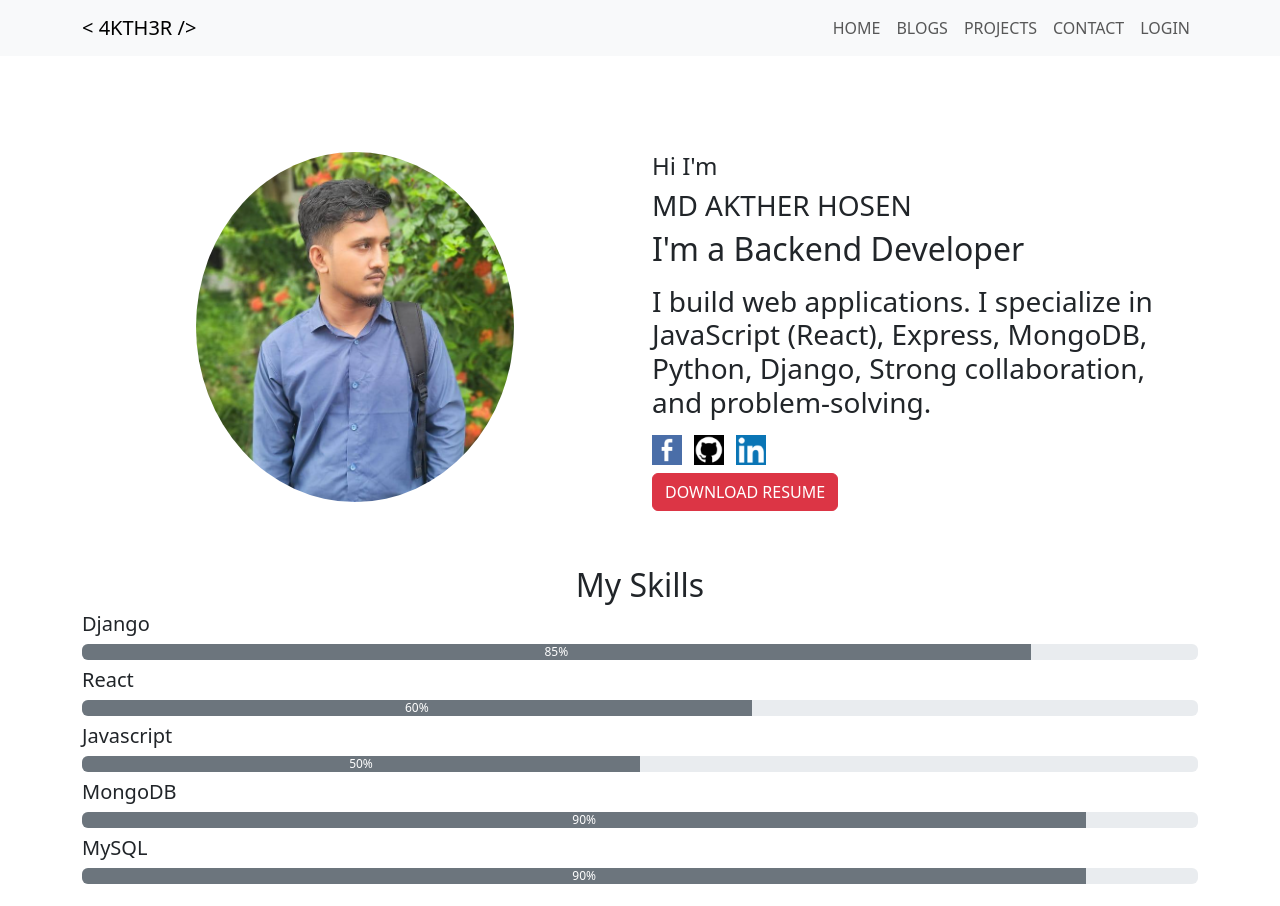
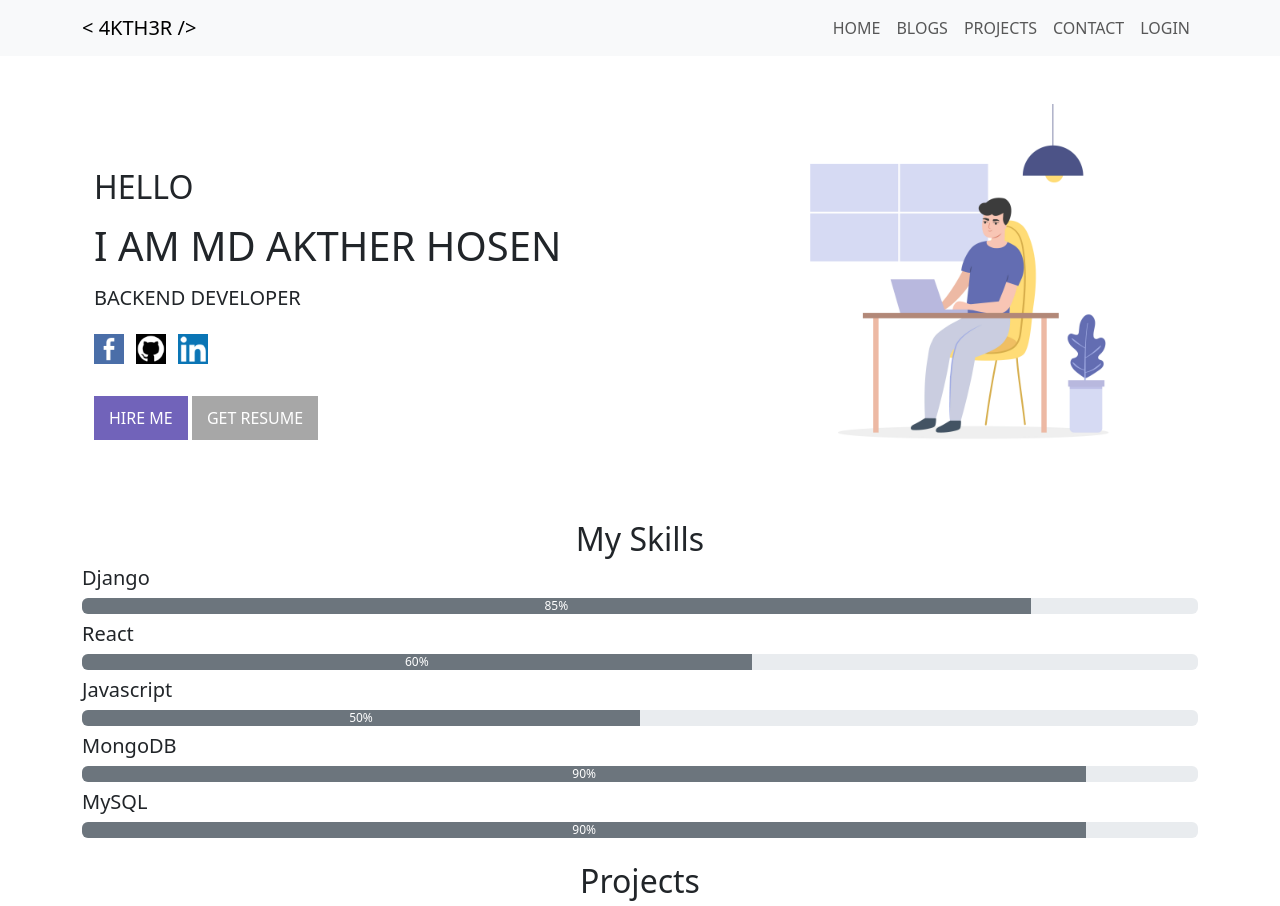
Before and after one commit to AktherHosen/nowshad_portfolio, a Django app: page / in a window 1280 px wide. Shown: the top 906 px of the page. Run offline with Django 4.2, Linux system fonts and the light colour scheme; data comes from the database, SQL or seed files in the repository; both versions use the stored data as it was after the commit; some libraries are stand-ins or nearby versions.

Commit message:
ui updated

```diff
--- a/static/css/style.css
+++ b/static/css/style.css
@@ -1,3 +1,22 @@
+.hire-btn {
+  background: rgba(113, 99, 186, 255);
+  color: #fff;
+  border: 0;
+  outline: 0;
+  padding: 10px 15px;
+  font-weight: 500;
+  cursor: pointer;
+}
+
+.resume-btn {
+  background: #00000058;
+  color: #fff;
+  border: 0;
+  outline: 0;
+  padding: 10px 15px;
+  font-weight: 500;
+  cursor: pointer;
+}
 * {
   margin: 0;
   padding: 0;
@@ -95,3 +114,13 @@
 .sub a:hover > ul {
   display: block;
 }
+
+/* banner css */
+
+.banner-wrapper {
+  padding-top: 6.875rem;
+  z-index: 1;
+}
+
+.banner-wrapper .banner-content {
+}
--- a/templates/base.html
+++ b/templates/base.html
@@ -6,8 +6,9 @@
     <meta charset="utf-8">
     <meta name="viewport" content="width=device-width, initial-scale=1">
     <title>Nowshad Portfolio</title>
-    <link href="https://cdn.jsdelivr.net/npm/bootstrap@5.3.1/dist/css/bootstrap.min.css" rel="stylesheet"
-        integrity="sha384-4bw+/aepP/YC94hEpVNVgiZdgIC5+VKNBQNGCHeKRQN+PtmoHDEXuppvnDJzQIu9" crossorigin="anonymous">
+    <link href="https://cdn.jsdelivr.net/npm/bootstrap@5.3.3/dist/css/bootstrap.min.css" rel="stylesheet"
+        integrity="sha384-QWTKZyjpPEjISv5WaRU9OFeRpok6YctnYmDr5pNlyT2bRjXh0JMhjY6hW+ALEwIH" crossorigin="anonymous">
+
     <link rel="stylesheet" type="text/css" href="{% static 'css/style.css' %}">
     <script src="https://kit.fontawesome.com/32c8ab3425.js" crossorigin="anonymous"></script>
 </head>
--- a/templates/home.html
+++ b/templates/home.html
@@ -1,31 +1,19 @@
 {% extends "base.html" %}
+{% load static %}
 {% block content %}
-{% load static %}
-<div class="d-flex row mt-5 mb-3">
-    <div class="col-md-6 col-12 mb-sm-5">
-        <div class="d-flex justify-content-center mt-5">
-            {% if user.is_authenticated %}
-            <img src="{{ user_profile.profile_image.url }}" class="img-fluid" style="height: 350px; border-radius: 50%;"
-                alt="User Profile Image">
-            {% else %}
-            <img src="{% static '/images/profile/nowshad.png' %}" class="img-fluid"
-                style="height: 350px; border-radius: 50%;" alt="User Profile Image">
-            {% endif %}
-        </div>
-    </div>
-    <div class="col-md-6 col-12">
+
+
+<section id="home" class="banner_wrapper">
+    <div class="container">
+        <div class="row d-flex justify-content-around align-items-center">
+            <div class="col-lg-7 order-lg-1 order-2 banner-content">
                 <div class="mt-5">
-            <h4 clas="fs-3 display-2">Hi I'm</h4>
-            <h3 class="fs-3 display-2 mt-2">MD AKTHER HOSEN</h3>
-            <h2 class="mt-2 fs-2 display-1">
-                I'm a Backend Developer
-            </h2>
-            <p class="mt-3 fs-3 display-5">
-                I build web applications. I
-                specialize in JavaScript (React), Express, MongoDB, Python, Django, Strong
-                collaboration, and problem-solving.
-            </p>
-            <a href="https://www.facebook.com/nirjhor.nowshad/" target="_blank" class="text-decoration-none">
+                    <h2 class="text-uppercase position-relative">Hello</h2>
+                    <h1 class="text-uppercase position-relative mt-3 mb-3">I am Md Akther Hosen</h1>
+                    <h5 class="text-uppercase mb-3">Backend Developer</h5>
+                    <div class="mt-4">
+                        <a href="https://www.facebook.com/nirjhor.nowshad/" target="_blank"
+                            class="text-decoration-none">
                             <img src="{% static 'images/social/facebook.png' %}" style="height: 30px;" alt="">
                         </a>
                         <a href="https://github.com/akther2034165/" target="_blank" class="text-decoration-none ms-2">
@@ -35,16 +23,37 @@
                             class="text-decoration-none ms-2">
                             <img src="{% static 'images/social/linkedin.png' %}" style="height: 30px;" alt="">
                         </a>
+                    </div>
                     <br>
+                    <div>
+                        <a href="mailto:nowshadbgc165@gmail.com" class="text-decoration-none" target="_blank">
+                            <button class="mt-2 text-uppercase hire-btn"> Hire Me</button>
+                        </a>
+
                         {% if resume %}
                         <a href="{{ resume.file.url }}" class="text-decoration-none " target="_blank"> <button
-                    class="btn btn-danger mt-2 text-uppercase">Download Resume</button></a>
+                                class="mt-2 text-uppercase resume-btn">GET Resume</button></a>
                         {% else %}
                         <p>No resume uploaded yet.</p>
                         {% endif %}
                     </div>
                 </div>
             </div>
+            <div class="col-lg-5 order-lg-2 order-1">
+                <div class="d-flex justify-content-center mt-5">
+                    {% if user.is_authenticated %}
+                    <img src="{{ user_profile.profile_image.url }}" class="img-fluid rounded-5" style="height: 400px;"
+                        alt="User Profile Image">
+                    {% else %}
+                    <img src="{% static '/images/profile/banner.jpg' %}" class="img-fluid" style="height: 400px; "
+                        alt="User Profile Image">
+                    {% endif %}
+                </div>
+            </div>
+        </div>
+
+    </div>
+</section>
 
 <h1 class="text-center fs-2 display-3  mt-3">My Skills</h1>
 {% for skill in skills %}
```
Also changed, not shown: blogs/templates/all_blogs.html (+13 -7 lines), projects/templates/details.html (+22 -16 lines), projects/templates/projects.html (+12 -6 lines), projects/templates/reviewform.html (+6 -2 lines), projects/views.py (+38 -3 lines), db.sqlite3, static/images/profile/banner.jpg (added). Lines whose indentation alone changed are shown as unchanged.
